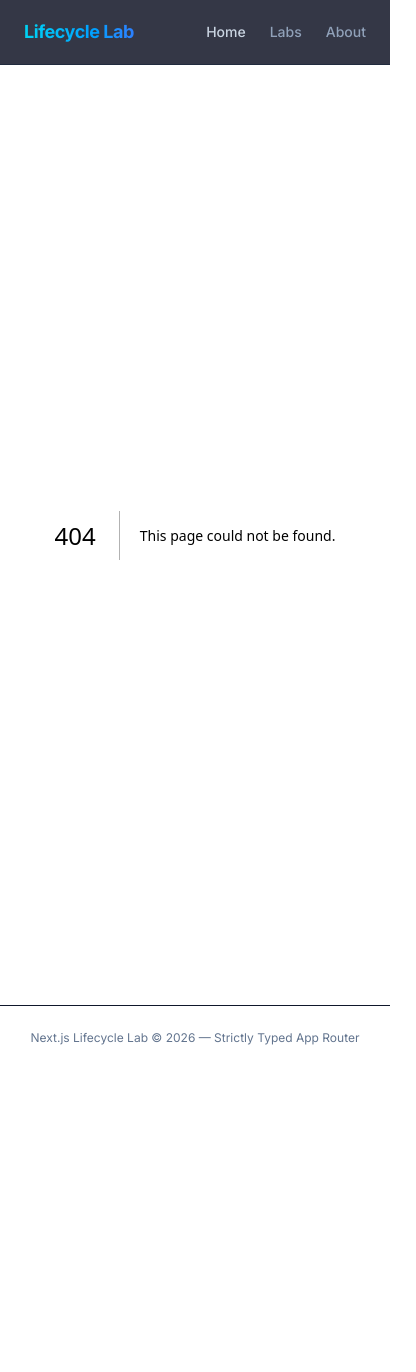
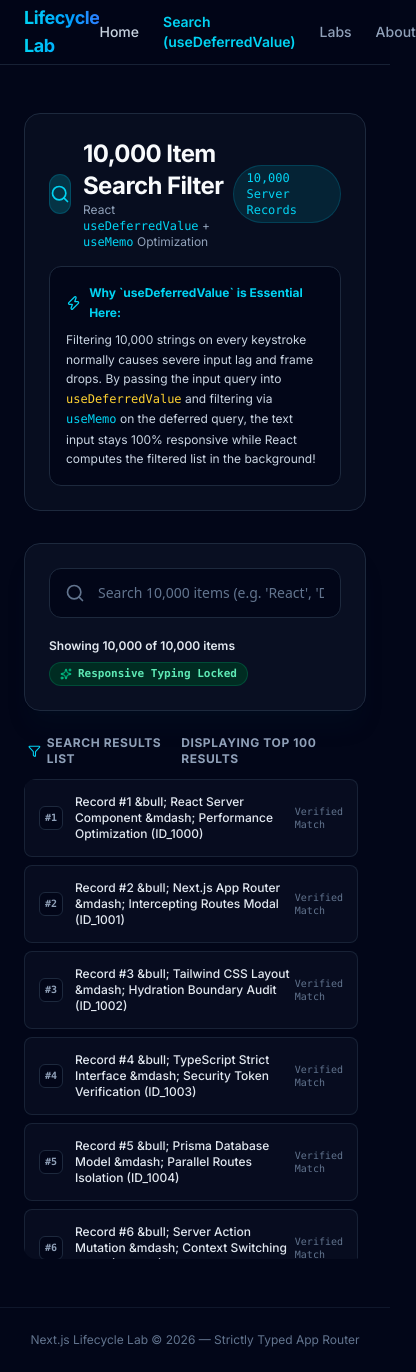
Before and after one commit to ProgrammerZain/nextjs-ui-patterns, a Next.js app: page /search in a window 390 px wide. Before the commit this address had no page. Shown: the whole page, 416 px wide, since content can reach past the window. Before the commit the page ends 1070 px from the top, so only its background shows below. Built offline with nearby package versions, Linux system fonts and the light colour scheme.

Commit message:
feat: prioritize typing responsiveness over heavy list rendering

```diff
--- a/app/layout.tsx
+++ b/app/layout.tsx
@@ -34,6 +34,12 @@ export default function RootLayout({
                 Home
               </Link>
               <Link
+                href="/search"
+                className="text-cyan-400 hover:text-cyan-300 font-semibold transition-colors"
+              >
+                Search (useDeferredValue)
+              </Link>
+              <Link
                 href="/labs"
                 className="text-slate-400 hover:text-cyan-400 transition-colors"
               >
--- /dev/null
+++ b/app/search/SearchFilter.tsx
@@ -0,0 +1,115 @@
+"use client";
+
+import React, { useState, useDeferredValue, useMemo } from "react";
+import { Search, Zap, Layers, Sparkles, Filter } from "lucide-react";
+
+interface SearchFilterProps {
+  items: string[];
+}
+
+export default function SearchFilter({ items }: SearchFilterProps): React.JSX.Element {
+  const [query, setQuery] = useState<string>("");
+
+  // Defer the search query state to prevent input typing lag when filtering 10,000 items
+  const deferredQuery = useDeferredValue(query);
+
+  // Check if deferred calculation is lag-deferred (stale) while user types rapidly
+  const isStale = query !== deferredQuery;
+
+  // Filter 10,000 items based on the DEFERRED query value, NOT immediate input state
+  const filteredItems = useMemo(() => {
+    console.log(
+      "Calculating filtered items",  deferredQuery
+    )
+    if (!deferredQuery.trim()) return items;
+    const lowerQuery = deferredQuery.toLowerCase();
+    return items.filter((item) => item.toLowerCase().includes(lowerQuery));
+  }, [items, deferredQuery]);
+
+  return (
+    <div className="space-y-6">
+      {/* Search Input Box */}
+      <div className="p-6 rounded-2xl border border-slate-800 bg-slate-900/60 backdrop-blur space-y-4 shadow-xl shadow-cyan-950/10">
+        <div className="relative">
+          <Search className="w-5 h-5 absolute left-4 top-1/2 -translate-y-1/2 text-slate-500" />
+          <input
+            type="text"
+            value={query}
+            onChange={(e) => setQuery(e.target.value)}
+            placeholder="Search 10,000 items (e.g. 'React', 'Database', 'Item #9420')..."
+            className="w-full bg-slate-950 text-slate-100 placeholder-slate-500 text-sm pl-12 pr-4 py-3.5 rounded-xl border border-slate-800 focus:outline-none focus:border-cyan-500 focus:ring-1 focus:ring-cyan-500 transition-colors font-sans"
+          />
+          {query && (
+            <button
+              onClick={() => setQuery("")}
+              className="absolute right-4 top-1/2 -translate-y-1/2 text-xs text-slate-400 hover:text-slate-200 bg-slate-900 px-2 py-1 rounded"
+            >
+              Clear
+            </button>
+          )}
+        </div>
+
+        {/* Realtime Performance & Stale Indicators */}
+        <div className="flex items-center justify-between text-xs text-slate-400 pt-1 flex-wrap gap-2">
+          <div className="flex items-center gap-3">
+            <span className="font-semibold text-slate-200">
+              Showing {filteredItems.length.toLocaleString()} of {items.length.toLocaleString()} items
+            </span>
+          </div>
+
+          <div className="flex items-center gap-2 font-mono">
+            {isStale ? (
+              <span className="inline-flex items-center gap-1.5 px-2.5 py-1 rounded-full bg-amber-950 text-amber-300 border border-amber-700/60 text-[11px] font-semibold animate-pulse">
+                <Zap className="w-3 h-3 text-amber-400" />
+                <span>Deferring heavy filter calculation...</span>
+              </span>
+            ) : (
+              <span className="inline-flex items-center gap-1.5 px-2.5 py-1 rounded-full bg-emerald-950 text-emerald-300 border border-emerald-800/60 text-[11px] font-semibold">
+                <Sparkles className="w-3 h-3 text-emerald-400" />
+                <span>Responsive Typing Locked</span>
+              </span>
+            )}
+          </div>
+        </div>
+      </div>
+
+      {/* Filtered Results List */}
+      <div className="space-y-3">
+        <div className="flex items-center justify-between text-xs font-bold text-slate-400 uppercase tracking-wider px-1">
+          <span className="flex items-center gap-1.5">
+            <Filter className="w-3.5 h-3.5 text-cyan-400" />
+            <span>Search Results List</span>
+          </span>
+          <span>{filteredItems.length > 100 ? "Displaying top 100 results" : `Displaying ${filteredItems.length} results`}</span>
+        </div>
+
+        <div
+          className={`space-y-2 max-h-[480px] overflow-y-auto pr-2 rounded-xl transition-opacity duration-200 ${
+            isStale ? "opacity-60" : "opacity-100"
+          }`}
+        >
+          {filteredItems.slice(0, 100).map((item, index) => (
+            <div
+              key={index}
+              className="p-3.5 rounded-lg bg-slate-900/40 border border-slate-800/80 flex items-center justify-between text-xs text-slate-200 hover:border-slate-700 transition-colors"
+            >
+              <div className="flex items-center gap-3">
+                <span className="w-6 h-6 rounded-md bg-slate-950 border border-slate-800 flex items-center justify-center font-mono text-[10px] text-slate-400 font-bold shrink-0">
+                  #{index + 1}
+                </span>
+                <span className="font-medium text-slate-200">{item}</span>
+              </div>
+              <span className="text-[10px] text-slate-500 font-mono">Verified Match</span>
+            </div>
+          ))}
+
+          {filteredItems.length === 0 && (
+            <div className="p-8 text-center text-slate-500 border border-dashed border-slate-800 rounded-xl text-xs">
+              No items match &quot;{deferredQuery}&quot; out of 10,000 records.
+            </div>
+          )}
+        </div>
+      </div>
+    </div>
+  );
+}
--- /dev/null
+++ b/app/search/page.tsx
@@ -0,0 +1,83 @@
+import React from "react";
+import type { Metadata } from "next";
+import SearchFilter from "./SearchFilter";
+import { Search, Zap, Layers, Cpu } from "lucide-react";
+
+export const metadata: Metadata = {
+  title: "High Performance Search Filter | useDeferredValue",
+  description: "Optimizing 10,000 item client search with React 18/19 useDeferredValue and useMemo",
+};
+
+export default function SearchPage(): React.JSX.Element {
+  // Generate a dummy array of 10,000 strings in this Server Component
+  const categories = [
+    "React Server Component",
+    "Next.js App Router",
+    "Tailwind CSS Layout",
+    "TypeScript Strict Interface",
+    "Prisma Database Model",
+    "Server Action Mutation",
+    "GraphQL Subscriptions",
+    "System Telemetry Log",
+    "State Management Store",
+    "WebSocket Stream Event",
+  ];
+
+  const topics = [
+    "Performance Optimization",
+    "Cache Revalidation Strategy",
+    "Parallel Routes Isolation",
+    "Intercepting Routes Modal",
+    "Optimistic UI Transition",
+    "Context Switching Reset",
+    "Hydration Boundary Audit",
+    "Layout State Preservation",
+    "Deferred Filtering Compute",
+    "Security Token Verification",
+  ];
+
+  const items: string[] = Array.from({ length: 10000 }, (_, i) => {
+    const cat = categories[i % categories.length];
+    const top = topics[(i * 3) % topics.length];
+    return `Record #${i + 1} &bull; ${cat} &mdash; ${top} (ID_${1000 + i})`;
+  });
+
+  return (
+    <div className="space-y-8 max-w-4xl mx-auto">
+      {/* Search Demo Page Header */}
+      <div className="p-6 rounded-2xl border border-slate-800 bg-slate-900/40 space-y-4">
+        <div className="flex items-center justify-between">
+          <div className="flex items-center gap-3">
+            <div className="w-10 h-10 rounded-xl bg-cyan-950 text-cyan-400 border border-cyan-800/60 flex items-center justify-center font-bold">
+              <Search className="w-5 h-5" />
+            </div>
+            <div>
+              <h1 className="text-2xl font-bold tracking-tight text-slate-50">
+                10,000 Item Search Filter
+              </h1>
+              <p className="text-xs text-slate-400">
+                React <code className="text-cyan-400 font-mono">useDeferredValue</code> + <code className="text-cyan-400 font-mono">useMemo</code> Optimization
+              </p>
+            </div>
+          </div>
+          <span className="text-xs font-mono text-cyan-400 bg-cyan-950/60 px-3 py-1 rounded-full border border-cyan-800/50">
+            10,000 Server Records
+          </span>
+        </div>
+
+        <div className="p-4 rounded-xl border border-slate-800 bg-slate-950 text-xs text-slate-300 space-y-2 leading-relaxed">
+          <div className="flex items-center gap-2 font-bold text-cyan-400">
+            <Zap className="w-4 h-4" />
+            <span>Why `useDeferredValue` is Essential Here:</span>
+          </div>
+          <p>
+            Filtering 10,000 strings on every keystroke normally causes severe input lag and frame drops. By passing the input query into <code className="text-amber-300 font-mono">useDeferredValue</code> and filtering via <code className="text-cyan-400 font-mono">useMemo</code> on the deferred query, the text input stays 100% responsive while React computes the filtered list in the background!
+          </p>
+        </div>
+      </div>
+
+      {/* Render Client Component SearchFilter with 10,000 items */}
+      <SearchFilter items={items} />
+    </div>
+  );
+}
```
